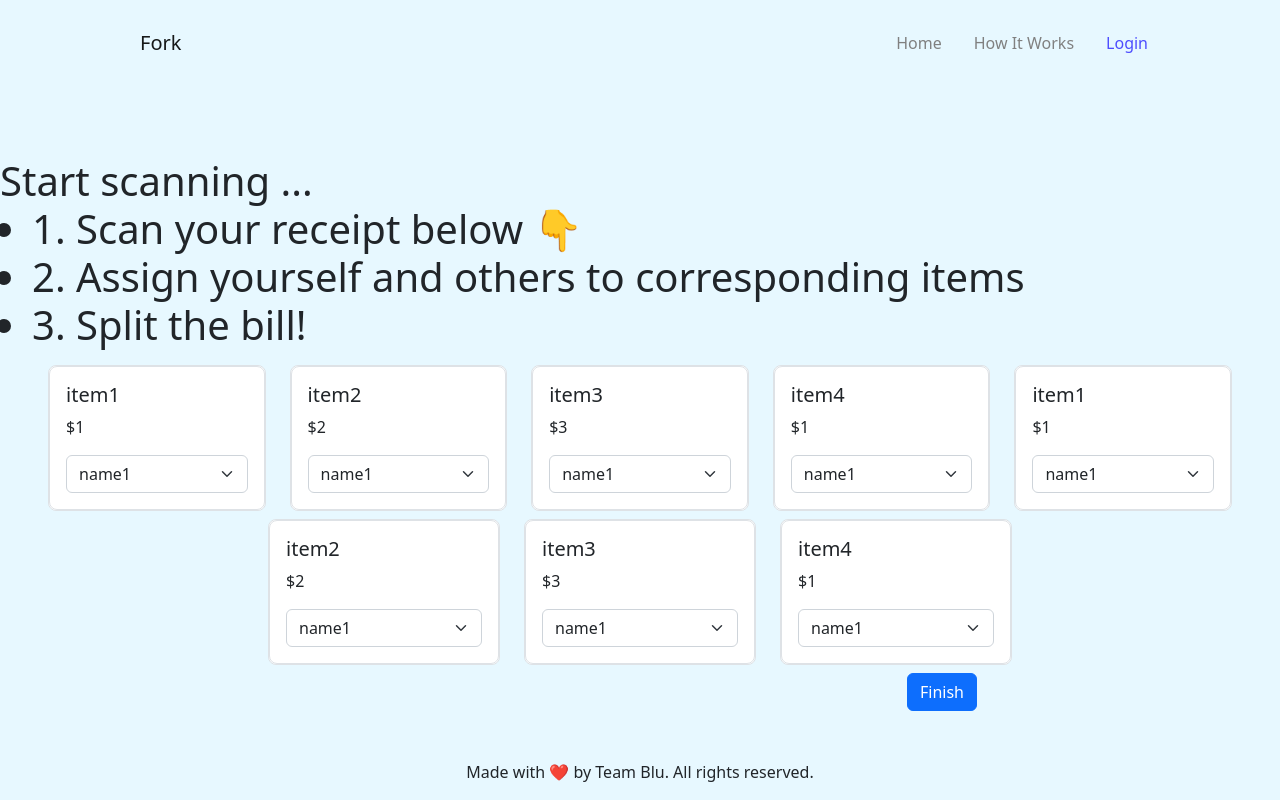
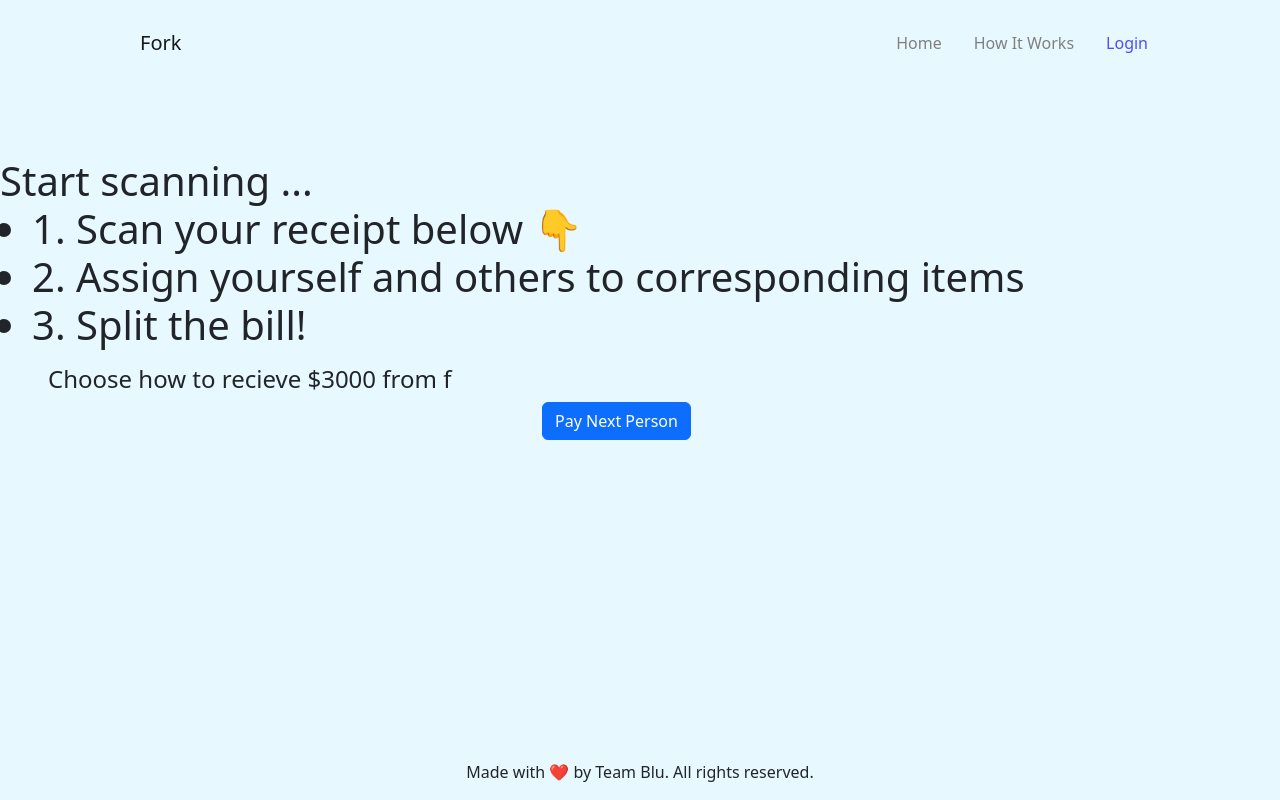
Before and after one commit to kevincakey/CS180-Fork, a React (Create React App) app: page /login in a window 1280 px wide. Built offline with nearby package versions, Linux system fonts and the light colour scheme.

Commit message:
workable state for paypal testing

```diff
--- a/src/components/PaymentProcessing/AssignItems.js
+++ b/src/components/PaymentProcessing/AssignItems.js
@@ -2,9 +2,9 @@ import React, { useState, useEffect } from 'react';
 import {Button, Row, Col, Form, Card} from 'react-bootstrap';
 
 const AssignItems = (props) => {
-  let itemList = [{name: "item1", price: 1}, {name: "item2", price: 2}, {name: "item3", price: 3}, {name: "item4", price: 1}];
-  itemList = itemList.concat(itemList);
-  let nameList = [{name: "name1", email: "email1"}, {name: "name2", email: "email2"}, {name: "name3", email: "email3"}];
+  let itemList = props.visionData.items;// [{name: "item1", price: 1}, {name: "item2", price: 2}, {name: "item3", price: 3}, {name: "item4", price: 1}];
+  //itemList = itemList.concat(itemList);
+  let nameList = props.userInfo;//[{name: "name1", email: "email1"}, {name: "name2", email: "email2"}, {name: "name3", email: "email3"}];
 
   //add itemIndexList to each name
   nameList = nameList.map((name) => { return {...name, itemIndexList: []}});
@@ -37,9 +37,9 @@ const AssignItems = (props) => {
       });
     });
 
+    // console.log(newInfo.find((entry) => entry.name === name));
     //assign it to the new user
     newInfo.find((entry) => entry.name === name).itemIndexList.push(itemIndex);
-    // console.log("newinfo", newInfo);
     setInfoWithItems(newInfo);
   }
 
@@ -47,17 +47,17 @@ const AssignItems = (props) => {
     <>
     {rowList.map((row, i) => {
       return(
-        <Row className="justify-content-center my-2">
+        <Row className="justify-content-center my-2" key={i}>
           {row.map((item, j) => {
             return(
-              <Col className="align-items-center" style={{maxWidth: "20vw", minWidth: "10vw"}}>
+              <Col className="align-items-center" style={{maxWidth: "20vw", minWidth: "10vw"}} key={j}>
                 <Card className="border rounded-3">
                   <Card.Body className="border rounded-3 bg-white">
                     <Card.Title className="bg-white">{item.name}</Card.Title>
                     <Card.Text className="bg-white">
                       ${item.price}
                     </Card.Text>
-                    <Form.Select className="bg-white" onChange={(e) => assignItem(e.target.value, j * rowWidth + i)}>
+                    <Form.Select className="bg-white" onChange={(e) => assignItem(e.target.value, i * rowWidth + j)}>
                           {nameList.map((name, nameIndex) => {
                             return(
                               <option
--- a/src/components/PaymentProcessing/PaymentHandler.js
+++ b/src/components/PaymentProcessing/PaymentHandler.js
@@ -1,4 +1,6 @@
-import React, { Component, useEffect } from 'react';
+import React, { useState, useEffect } from 'react';
+import {Button, Row, Col} from 'react-bootstrap';
+
 import {
     PayPalScriptProvider,
     PayPalButtons,
@@ -12,7 +14,7 @@ var emails = ["sb-5bza4725037718@personal.example.com", "sb-43wny325020712@perso
 var amounts = ["2.5", "3.5"];
 var items = ["burger", "pizza"];
 // Custom component to wrap the PayPalButtons and handle currency changes
-const ButtonWrapper = ({ currency, showSpinner }) => {
+const ButtonWrapper = ({ currency, showSpinner, amount, email, finishFunc }) => {
   // usePayPalScriptReducer can be use only inside children of PayPalScriptProviders
   // This is the main reason to wrap the PayPalButtons in a new component
   const [{ options, isPending }, dispatch] = usePayPalScriptReducer();
@@ -29,8 +31,7 @@ const ButtonWrapper = ({ currency, showSpinner }) => {
 
   return (<>
     { (showSpinner && isPending) && <div className="spinner" /> }
-        {emails.map((item, i) => {
-        return <PayPalButtons
+    <PayPalButtons
       style={style}
       disabled={false}
       forceReRender={[amounts, currency, style]}
@@ -42,20 +43,21 @@ const ButtonWrapper = ({ currency, showSpinner }) => {
               {
                 amount: {
                   currency_code: currency,
-                                    value: amounts[i],
+                  value: amount,
                 },
                 payee: {
-                                    email_address: emails[i]
+                  email_address: email
                 }
               }
             ]
           })
 
         // order.payee.email = "sb-uhvss25066906@personal.example.com";
-                console.log(order);
-                console.log(emails[i]);
+        // console.log(order);
+        // console.log(emails[i]);
         order.then((orderId) => {
           // Your code here after create the order
+          finishFunc();
           return orderId;
         });
 
@@ -67,16 +69,50 @@ const ButtonWrapper = ({ currency, showSpinner }) => {
           });
       }}
     />
-    })}
-    </>
-    );
+  </>);
 }
 
-const PaymentHandler = () => {
+const PaymentHandler = (props) => {
 
+  const [currentState, setCurrentState] = useState(0);
+  const [userInfoWithTotals, setUserInfoWithTotals] = useState(() => {
+    let UIWT = props.userInfoWithItems.map((user) => {
+      let total = 0;
+      user.itemIndexList.forEach((index) => { total += props.visionData.items[index].price });
+      return { name: user.name, email: user.email, total:total };
+    })
+
+    //remove payee from list
+    let i = UIWT.findIndex((user) => { return user.name === props.payeeName });
+    UIWT.splice(i, 1);
+    return UIWT;
+  });
+
+  const [currentInfo, setCurrentInfo] = useState(userInfoWithTotals[0]);
+
+  useEffect( () => {
+    setCurrentInfo(userInfoWithTotals[currentState]);
+  }, [currentState])
+
+  console.log(props.userInfoWithItems);
+  console.log("new", userInfoWithTotals);
+  console.log("current", currentInfo);
+  console.log("current state", currentState);
+
+  if (currentState >= props.userInfoWithItems.length - 1) {
+    props.finishFunc();
+    return (<></>);
+  }
+
+  //TODO: compute totals normalized to total with tax and tip included
+
+  //remove payee from list
+  // let i = userInfoWithTotals.findIndex((user) => { return user.name === props.payeeName });
+  // userInfoWithTotals.splice(i, 1);
 
   return (
     <div style={{ maxWidth: "750px", minHeight: "200px" }}>
+      <h4> Choose how to recieve ${currentInfo.total} from {currentInfo.name}</h4>
       <PayPalScriptProvider
         options={{
           "client-id": "test",
@@ -87,8 +123,18 @@ const PaymentHandler = () => {
      <ButtonWrapper
         currency={currency}
         showSpinner={false}
+        amount={currentInfo.total}
+        email={currentInfo.email}
+        finishFunc={() => console.log("fin") }
+        // setCurrentState(currentState + 1)
       />
       </PayPalScriptProvider>
+      <Row className="my-2">
+        <Col/>
+        <Col align="center">
+          <Button onClick={() => setCurrentState(currentState + 1)} >Pay Next Person</Button>
+        </Col>
+       </Row>
     </div>
   );
 }
--- a/src/components/PaymentProcessing/PaymentProcessor.js
+++ b/src/components/PaymentProcessing/PaymentProcessor.js
@@ -1,15 +1,13 @@
 import React, { useState } from 'react';
 // import VisionHandler from './VisionHandler.js'
-import { FontAwesomeIcon } from '@fortawesome/react-fontawesome'
-import { faTrash } from '@fortawesome/free-solid-svg-icons'
 import Vision from "./vision.js";
 import PaymentHandler from './PaymentHandler.js'
-import {Button, Row, Col, Form, ListGroup} from 'react-bootstrap';
+import { VisionCorrection } from './VisionCorrection.js';
 import InputInfo from './InputInfo'
 import AssignItems from './AssignItems'
 
 const PaymentProcessor = () => {
-  const [currentStage, setCurrentStage] = useState(2)
+  const [currentStage, setCurrentStage] = useState(3)
   const [visionData, setVisionData] = useState({
     visionData: {
       fin: {},
@@ -26,15 +24,18 @@ const PaymentProcessor = () => {
   const recievedUserInfoFromInput = (infoArg) => {
     setUserinfo(infoArg.info);
     setPayeeName(infoArg.payeeName);
+    console.log(infoArg.payeeName)
     setCurrentStage(currentStage + 1);
   }
 
   const recievedPaymentInfoFromAssignItems = (infoArg) => {
     setUserInfoWithItems(infoArg);
+    console.log(infoArg);
     setCurrentStage(currentStage + 1);
   }
 
   const recievedItemsFromVision = (data) => {
+    data.items = parseVisionItems(data.items);
     setVisionData(data);
     console.log(data);
     setCurrentStage(currentStage + 1);
@@ -46,20 +47,71 @@ const PaymentProcessor = () => {
 
   return (
     <div className="mx-5 justify-content-md-center">
-    { currentStage === 0 && <Vision returnFunc={recievedItemsFromVision}/>}
+    { currentStage === 0 && <>
+      <Vision returnFunc={recievedItemsFromVision}/>
+      {/* <VisionCorrection visionData={visionData}/> */}
+    </>}
     { currentStage === 1 && <InputInfo finishFunc={recievedUserInfoFromInput}/>}
     { currentStage === 2 && <AssignItems
       userInfo={userInfo}
       visionData={visionData}
       finishFunc={recievedPaymentInfoFromAssignItems}
     />}
-    { currentStage === 3 && <PaymentHandler userInfoWithItems={userInfoWithItems} finishFunc={paymentCompleted}/>}
+    { currentStage === 3 && <PaymentHandler
+      // userInfoWithItems={userInfoWithItems}
+      // payeeName={payeeName}
+      // visionData={visionData}
+      userInfoWithItems={ [
+        {name: 'e', email: 'e1', itemIndexList: [0, 2]},
+        {name: 'f', email: 'f1', itemIndexList: [1]},
+      ] }
+      payeeName={"e"}
+      visionData={{ items: [
+        {name: 'Front and rear brake cables', price: 100},
+        {name: 'New set of pedal arms', price: 3000},
+        {name: 'Labor 3hrs', price: 15} ]
+      }}
+      finishFunc={paymentCompleted}/>}
     { currentStage === 4 && <div>Payment Completed</div>}
   </div>
   )
 }
 
 export default PaymentProcessor
+
+
+const parseVisionItems = (items) => {
+  // console.log(items);
+  return (items.map((item) => {
+    let splitArr = item.split(" ");
+    let price = splitArr[splitArr.length - 1];
+    price = price.replace('\n', "");
+
+    let potentialDecimal = price.substring(price.length - 3, price.length - 2);
+    // console.log(potentialDecimal);
+    if (potentialDecimal === "," || potentialDecimal === "."){
+      price = price.substring(0,price.length - 3);
+      // console.log(price);
+    }
+
+    price = price.replace(',', "");
+    price = price.replace('.', "");
+    // console.log(price);
+    price = Number(price);
+
+    splitArr = splitArr.filter((entry) => {
+      let localEntry = entry.replace('\n', "");
+      localEntry = localEntry.replace(',', "");
+      if (!isNaN(localEntry)){
+       return false;
+      }
+      return true;
+    });
+
+
+    return ({name: splitArr.join(" "), price: price});
+  }));
+}
 
 
 // export default class PaymentProcessor extends React.Component {
--- /dev/null
+++ b/src/components/PaymentProcessing/VisionCorrection.js
@@ -0,0 +1,53 @@
+import {Row, Col, Form, ListGroup} from 'react-bootstrap';
+import React, { useState, useEffect } from 'react';
+
+export const VisionCorrection = (props) => {
+
+  const [items, setItems] = useState(props.visionData.items);
+  const [test, setTest] = useState([]);
+
+  useEffect( () => {
+    if (props.visionData.items !== items) {
+      console.log("items changed off props")
+      setItems(props.visionData.items);
+    }
+  }, [props.visionData.items])
+
+  useEffect( () => {
+    console.log(items)
+  }, [items])
+
+  if (!props.visionData || !props.visionData.items || props.visionData.items.length == 0 || !items){
+    return (<></>);
+  }
+
+
+  console.log("rerender", items);
+  console.log(items[0].price);
+  let el = items[0].price;
+  return (
+    <ListGroup variant="flush" className="border rounded-3">
+      {/* {items.map((item, i) => {
+
+          return( */}
+            <ListGroup.Item className="my-2">
+              <Row>
+                <Col className="d-flex align-items-center bg-white" xs={6}>
+                  {items[0].name}
+                </Col>
+                <Col className="d-flex align-items-center bg-white" xs={6}>
+                  <Form.Control onChange={ (e) => {
+                    var newItems = items;
+                    newItems[0].price = Number(e.target.value);
+                    setItems(newItems);
+                  }
+                  }/>
+                </Col>
+              </Row>
+            </ListGroup.Item>
+          {/* );
+
+      })} */}
+    </ListGroup>
+  )
+}
```
Also changed, not shown: test_images/invoice-template (part 2).png. Lines whose indentation alone changed are shown as unchanged.
